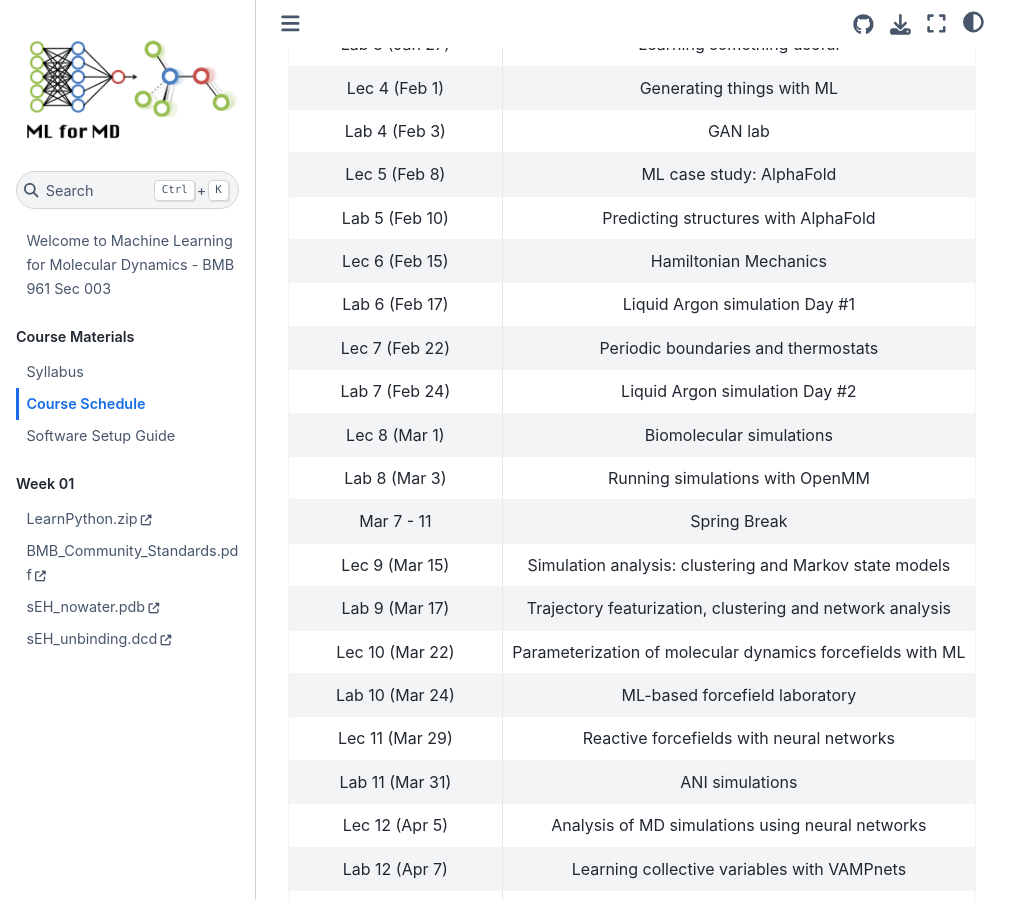
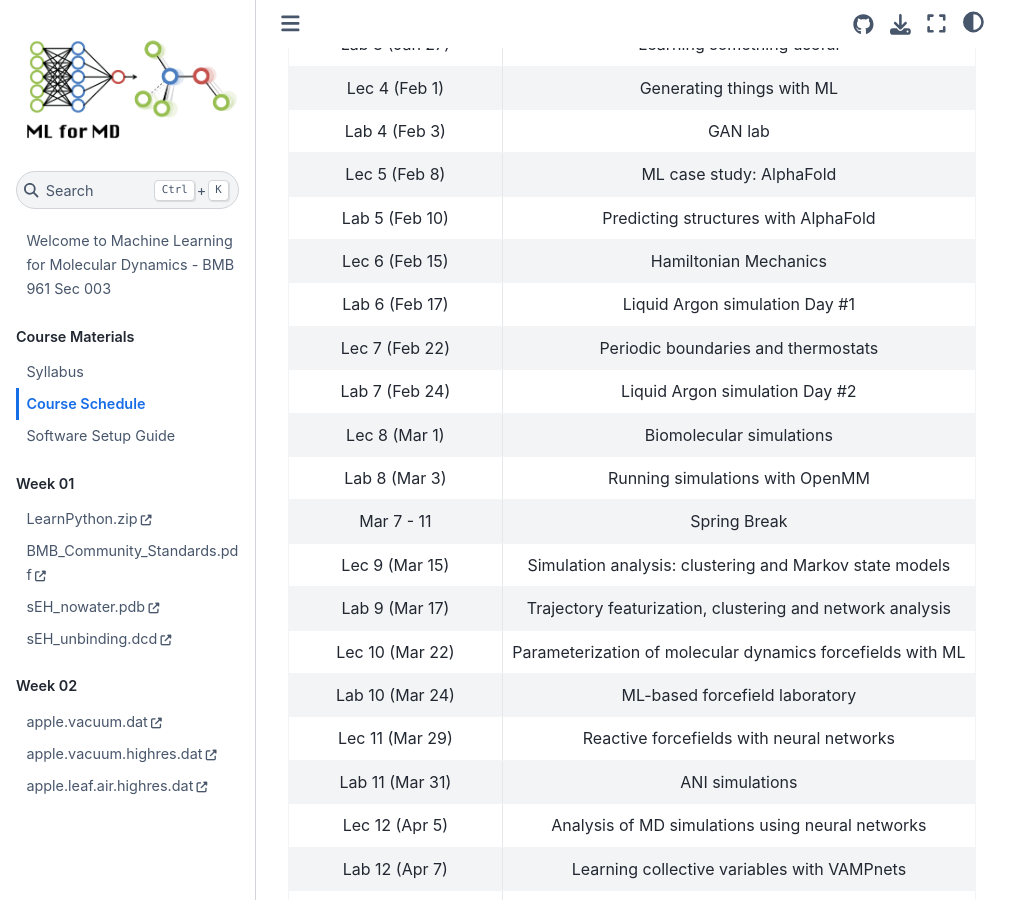
Before and after one commit to ADicksonLab/ml4md-jb, a Jupyter Book: the page built from Course_Materials/BMB961-003_Schedule.md, in a window 1280 px wide and 900 px high, scrolled down 420 px. Shown: the whole window, without its empty margins (0-1031 px from the left). Built offline with Jupyter Book 1.0.4 settings and Sphinx 7.4.7 and the Sphinx Book theme 1.1.4, drawn with Linux system fonts in a browser that asks for light colours; pages that are not in the unit, such as notebooks, are missing from menus.

Commit message:
update toc

```diff
--- a/_toc.yml
+++ b/_toc.yml
@@ -32,3 +32,10 @@ parts:
     numbered: False
     chapters:
     - file: Week-02/W2_Lecture_MLBasics.ipynb
+    - file: Week-02/W2_Lab_MLBasics.ipynb
+    - url: https://github.com/ADicksonLab/ml4md-jb/raw/main/Week-02/apple.vacuum.dat
+      title: apple.vacuum.dat
+    - url: https://github.com/ADicksonLab/ml4md-jb/raw/main/Week-02/apple.vacuum.highres.dat
+      title: apple.vacuum.highres.dat
+    - url: https://github.com/ADicksonLab/ml4md-jb/raw/main/Week-02/apple.leaf.air.highres.dat
+      title: apple.leaf.air.highres.dat
```
